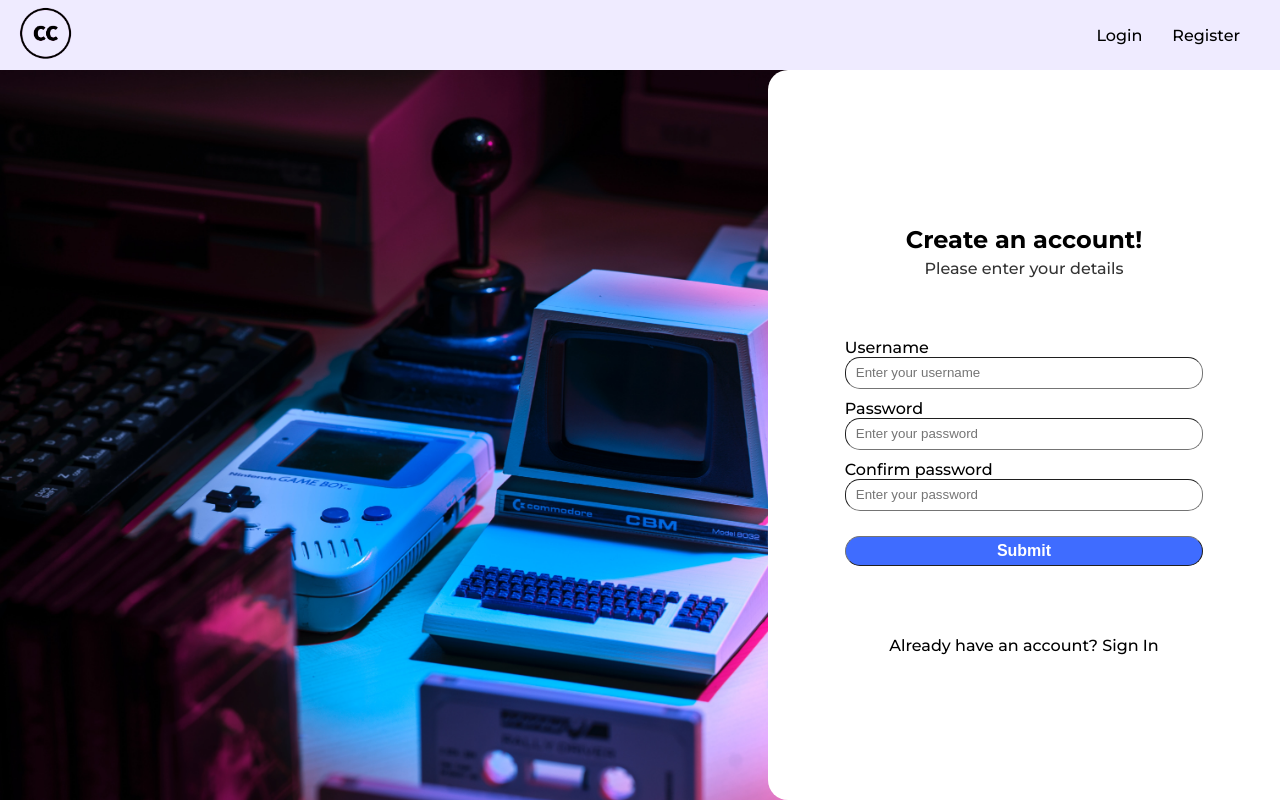
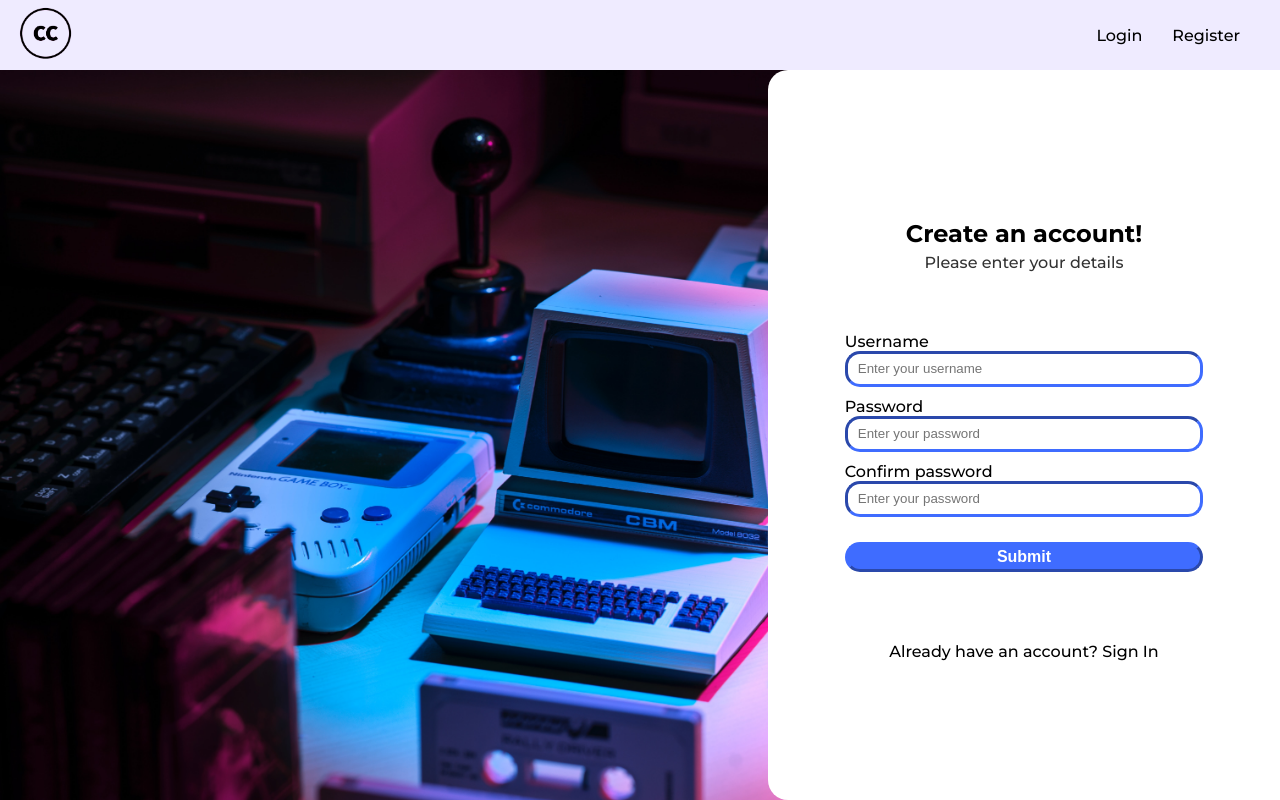
Before and after one commit to CopyDawg/Blog_MERN, a React (Create React App) app in the folder client/: page /join in a window 1280 px wide. Built offline with nearby package versions, Linux system fonts and the light colour scheme; no server answers.

Commit message:
changed login inputs style

```diff
--- a/client/src/App.css
+++ b/client/src/App.css
@@ -30,17 +30,17 @@
   top: 70px;
   width: 100%;
   height: calc(100vh - 70px);
-  background-color: #333;
-  color: white;
+  background-color: white;
+  color: black;
   z-index: 1;
 }
 .nav-list-mobile .nav-link {
   font-size: 1.8rem;
-  background-color: #202020;
+  background-color: white;
   height: 60px;
   text-align: center;
-  border-color: #121212;
-  border-width: 3px;
+  border-color: rgba(69, 69, 255);
+  border-width: 4px;
   border-style: solid;
 }
 .nav-list-mobile .nav-link-logo {
@@ -250,8 +250,8 @@
 .login form input {
   height: 30px;
   border-radius: 15px;
-  border-width: thin;
-  border-color: #747474;
+  border-width: 3px;
+  border-color: #3F6CFF;
   margin-bottom: 10px;
   padding: 0 10px;
 }
```
